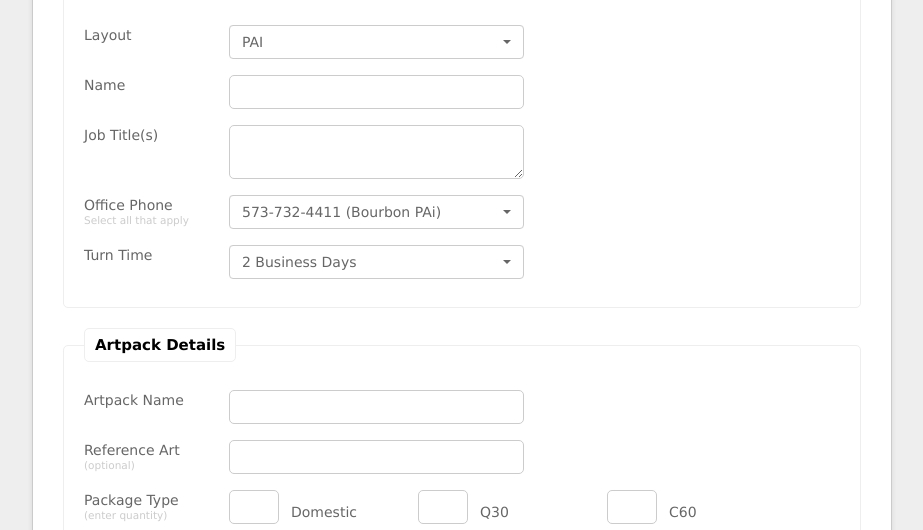
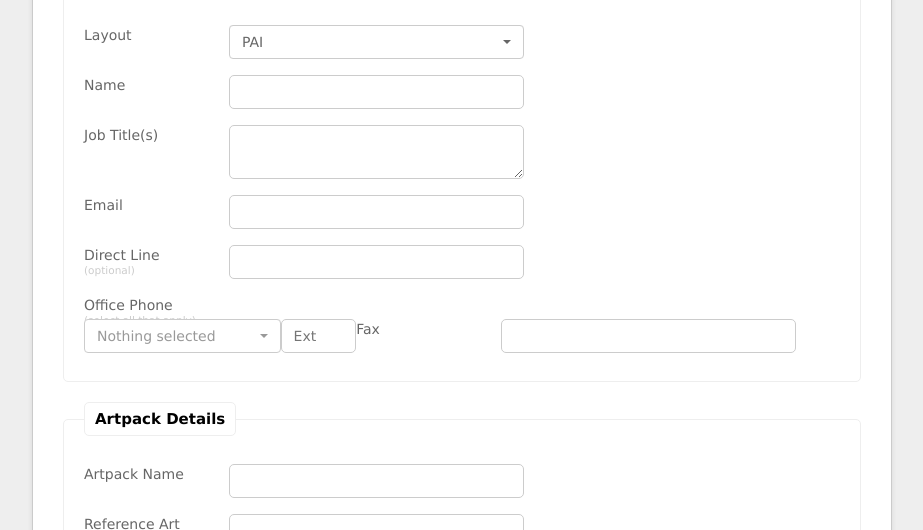
Before and after one commit to tashapai/PAI-FORMS, a plain HTML site: page marketing.html in a window 1280 px wide. Shown: the part 192-722 px from the top of the page, without its empty margins (178-1101 px from the left). Drawn offline with Linux system fonts and the light colour scheme.

Commit message:
Marketing WIP

```diff
--- a/assets/css/marketing.css
+++ b/assets/css/marketing.css
@@ -1,3 +1,6 @@
 #container .half{width:60%;float:left;}
 #container input, #container textarea, #container select { width:65%; }
-#container .col-2 { width:65%; }
+#container .col-2 { width:65%;float:left;}
+#extNumber {width:100%!important;}
+#container .halfOffice{width:40%;}
+#container .halfExt{width:10%;float:left;}
--- a/marketing.html
+++ b/marketing.html
@@ -1,5 +1,6 @@
 <!DOCTYPE html>
 <html>
+
 <head>
 
 <title>Marketing Request</title>
@@ -16,6 +17,7 @@
 <body>
 
 	<section id="container">
+
 		<header>
 			<span id="logo"><img src="assets/img/logo-pai.png" id="logo" name="logo" alt="PAi Logo"></span>
 			<h1>Marketing Request</h1>
@@ -28,7 +30,7 @@
 				<legend>Business Cards</legend>
 
 				<div class="half">
-					<label for="layout" accesskey="L">Layout</label>
+					<label for="layout">Layout</label>
 					<div class="col-2">
 						<select id="turn_time" class="selectpicker show-tick form-control" multiple data-max-options="1" />
 							<option value="PAI" selected>PAI</option>
@@ -40,28 +42,44 @@
 				</div>
 
 				<div class="half">
-					<label for="name" accesskey="N">
+					<label for="name">
 						Name
 					</label>
-					<input name="name" type="text" id="name" placeholder="" />
+					<input name="name" type="text" id="name" placeholder="" required="required" />
 				</div>
 
 				<div class="half">
-					<label for="title" accesskey="A">
+					<label for="title">
 						Job Title(s)
 					</label>
-					<textarea name="title" type="text" id="title" rows="2" placeholder="" /></textarea>
+					<textarea name="title" type="text" id="title" rows="2" placeholder="" required="required" /></textarea>
 				</div>
 
 				<div class="half">
-					<label for="office" accesskey="N">
+					<label for="emailAddress">
+						Email
+					</label>
+					<input name="emailAddress" type="email" id="emailAddress" placeholder="" required="required" />
+				</div>
+
+				<div class="half">
+					<label for="directNumber">
+						Direct Line
+						<br>
+						<small>(optional)</small>
+					</label>
+					<input name="directNumber" type="text" id="directNumber" />
+				</div>
+
+				<div class="halfOffice">
+					<label for="officeNumber">
 						Office Phone
 						<br>
-						<small>Select all that apply</small>
+						<small>(select all that apply)</small>
 					</label>
 					<div class="col-2">
-						<select id="office" class="selectpicker show-tick form-control" multiple data-max-options="5" onchange="customSelectCheck(this);"/>
-							<option value="573-732-4411" selected>573-732-4411 (Bourbon PAi)</option>
+						<select id="officeNumber" class="selectpicker show-tick form-control" multiple data-max-options="5" onchange="customSelectCheck(this);"/>
+							<option value="573-732-4411">573-732-4411 (Bourbon PAi)</option>
 							<option value="800-255-4287">800-255-4287 (Bourbon PAi)</option>
 							<option value="866-274-4287">800-274-4287 (Bourbon ASI)</option>
 							<option value="800-950-1916">800-950-1916 (Bourbon Imperial)</option>
@@ -89,22 +107,25 @@
 				}
 				</script>
 
+				<div class="halfExt">
+					<input name="extNumber" type="text" id="extNumber" placeholder="Ext" />
+				</div>
+
 				<div class="half" id="customDivCheck" style="display:none;">
-					<label for="customoffice" accesskey="A">
+					<label for="customOffice">
 						<small>Please enter your custom office phone number</small>
 					</label>
-					<input name="customoffice" type="text" id="customoffice" placeholder="" />
+					<input name="customOffice" type="text" id="customOffice" placeholder="" />
 				</div>
 
 				<div class="half">
-					<label for="turn_time" accesskey="T">Turn Time</label>
-					<div class="col-2">
-						<select id="turn_time" class="selectpicker show-tick form-control" multiple data-max-options="1" />
-							<option value="2 Business Days" selected>2 Business Days</option>
-							<option value="Rush">Rush</option>
-						</select>
-					</div>
+					<label for="faxNumber">
+						Fax
+					</label>
+					<input name="faxNumber" type="text" id="faxNumber" />
 				</div>
+
+
 
 			</fieldset>
 
```
Also changed, not shown: assets/img/preview_bc_pai.png (added).
